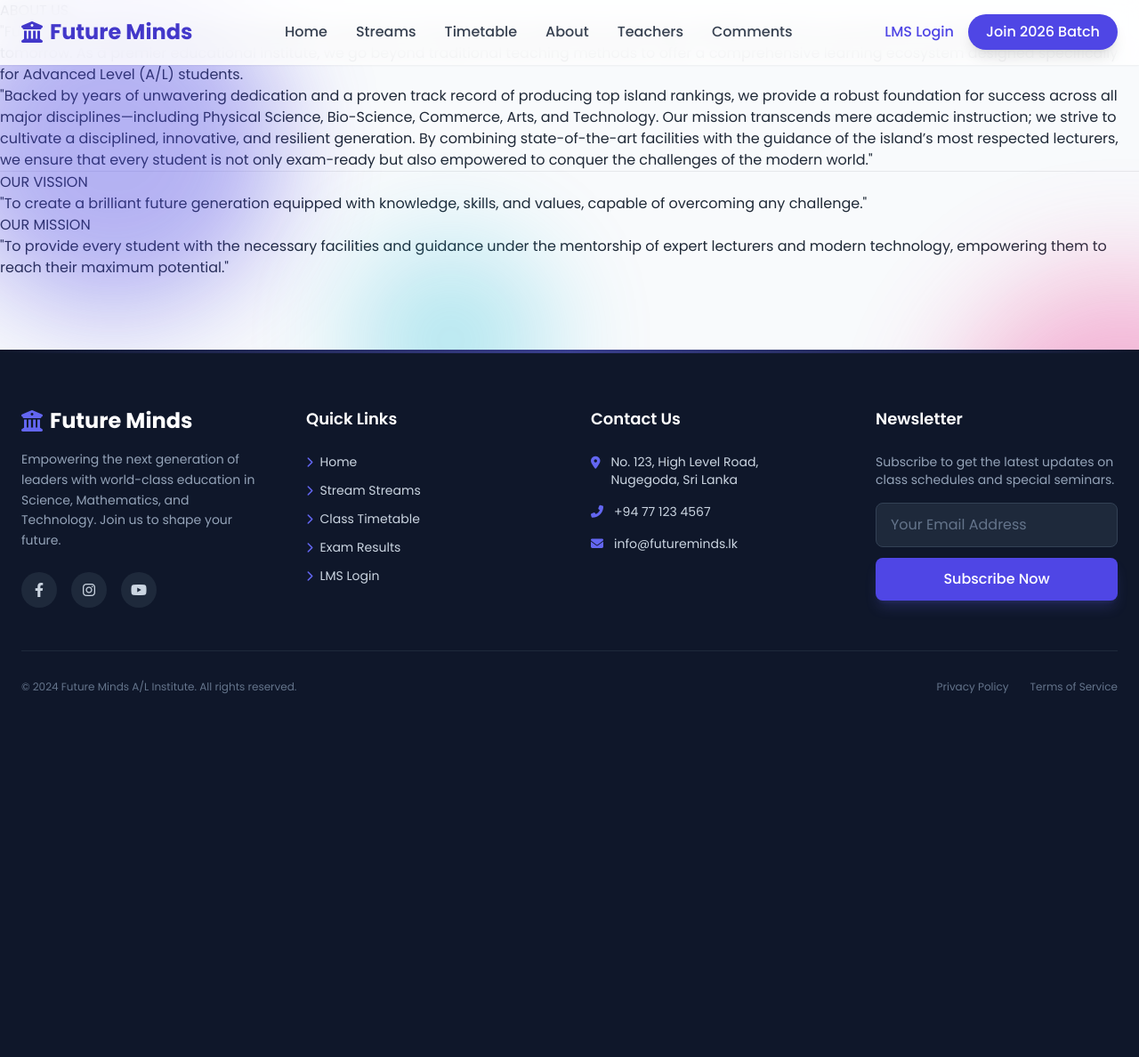
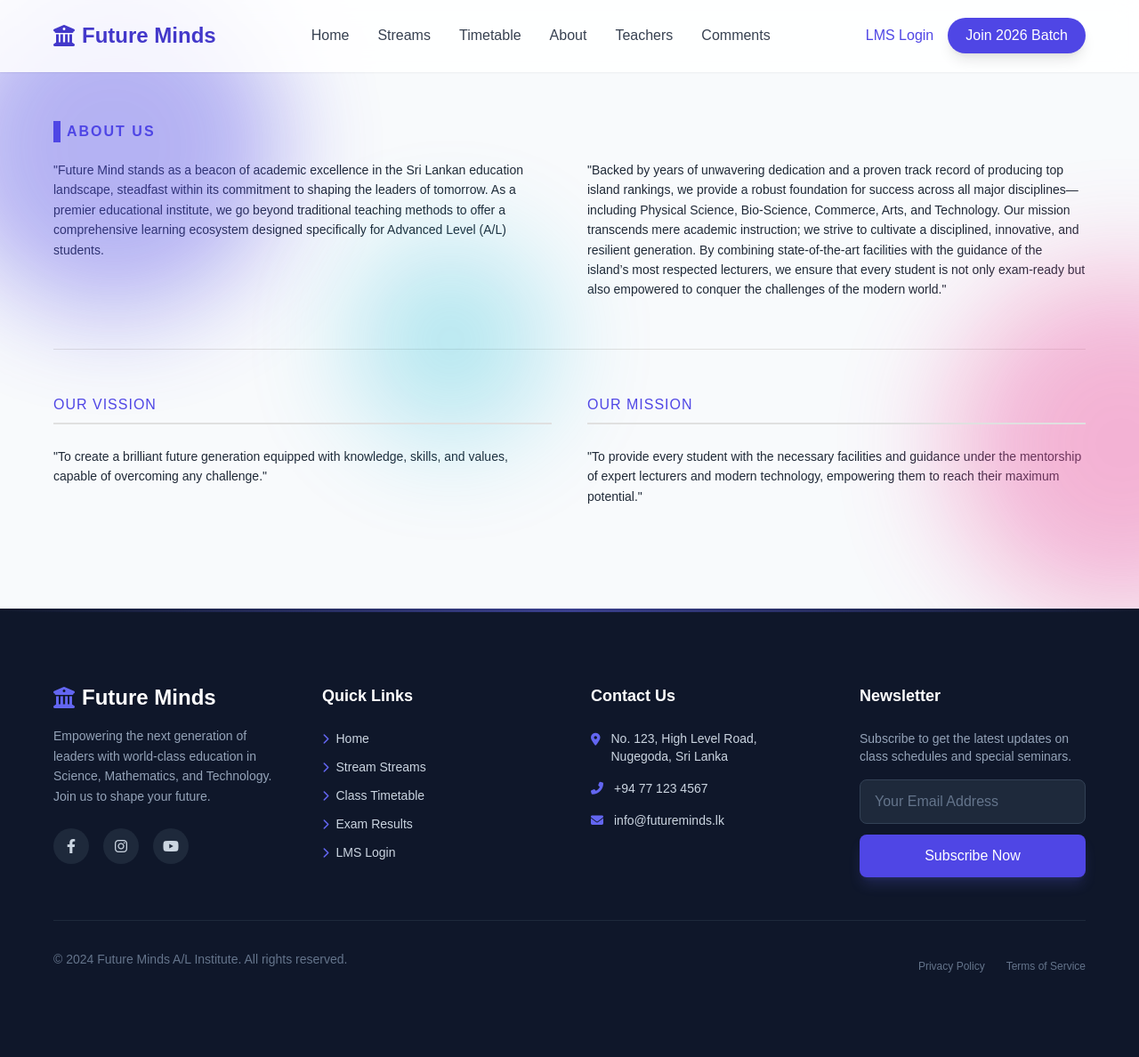
Before and after one commit to AL-Class-manegement-System/AL-Class-Management-System, a PHP site: page /pages/about.php in a window 1280 px wide. Shown: the whole page at 89% size. Before the commit the page ends 780 px from the top, so only its background shows below. Run offline with PHP 8.4, Linux system fonts and the light colour scheme; some libraries are stand-ins or nearby versions.

Commit message:
upadate about page

```diff
--- a/pages/about.php
+++ b/pages/about.php
@@ -1,6 +1,7 @@
 <?php include('../includes/header.php'); ?>
+<div class="h-16 md:h-20 lg:h-24" aria-hidden="true"></div>
 
-    <link rel="stylesheet" href="about.css">
+    <link rel="stylesheet" href="../css/about.css">
     <div class="container">
         <div class="section about-us-section">
             <h2 class="section-title">ABOUT US</h2>
```
